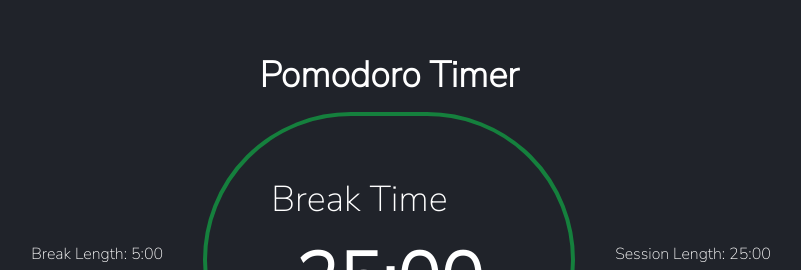
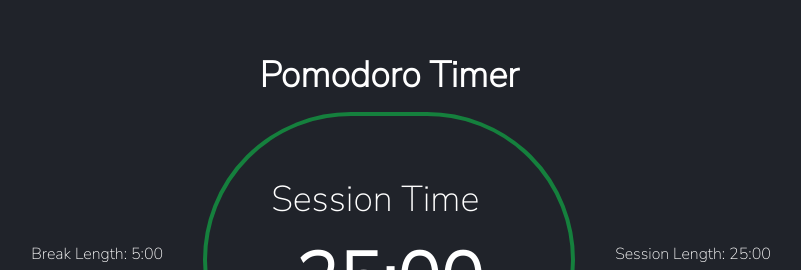
Before and after one commit to GloireMutaliko21/pomodoro-timer, a React (Create React App) app: page / in a window 1280 px wide. Shown: the part 132-402 px from the top of the page, without its empty margins (239-1040 px from the left). Built offline with nearby package versions, Linux system fonts and the light colour scheme; a web font is replaced by a local one.

Commit message:
style: time color to red when time left less than 2

```diff
--- a/src/components/Clock.jsx
+++ b/src/components/Clock.jsx
@@ -8,7 +8,7 @@ import { useStateContext } from "../context/contextProvider";
 const Clock = () => {
     const { sessionLength, breakLength, setSessionLength, setBreakLength, isStart, setIsStart } = useStateContext()
     const [isPaused, setIsPaused] = useState(true)
-    const [mode, setMode] = useState('break')
+    const [mode, setMode] = useState('session')
     const [secondsLeft, setSecondsLeft] = useState(0)
 
     const secondsLeftRef = useRef(secondsLeft)
@@ -75,7 +75,7 @@ const Clock = () => {
             <div className='border-4 border-green-700 p-16 rounded-full'>
                 <p>{mode === 'session' ? 'Session Time' : 'Break Time'}</p>
                 <div className='text-white text-7xl font-black m-6'>
-                    <span>{minutes + ':' + seconds}</span>
+                    <span className={`${minutes <= 1 ? 'text-red-700' : ''}`}>{minutes + ':' + seconds}</span>
                 </div>
             </div>
             <div>
```
